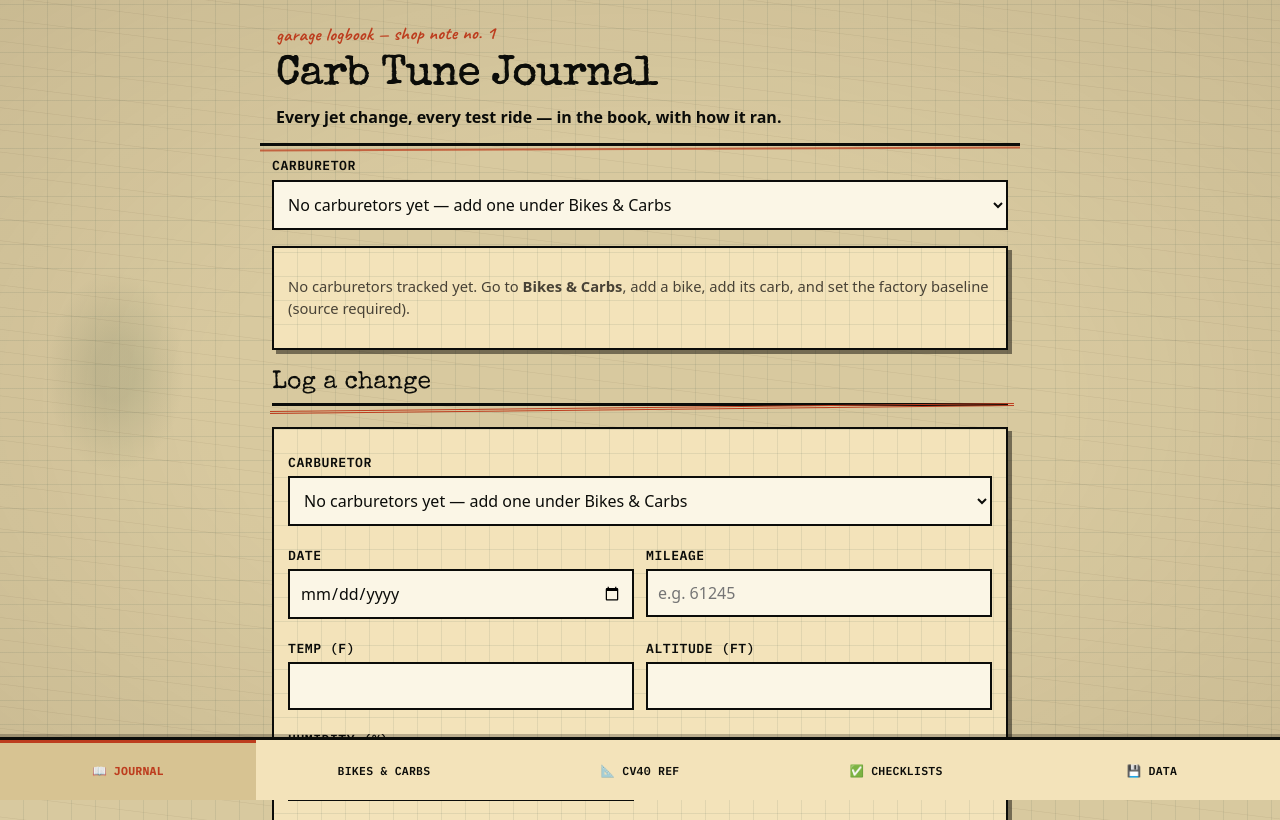
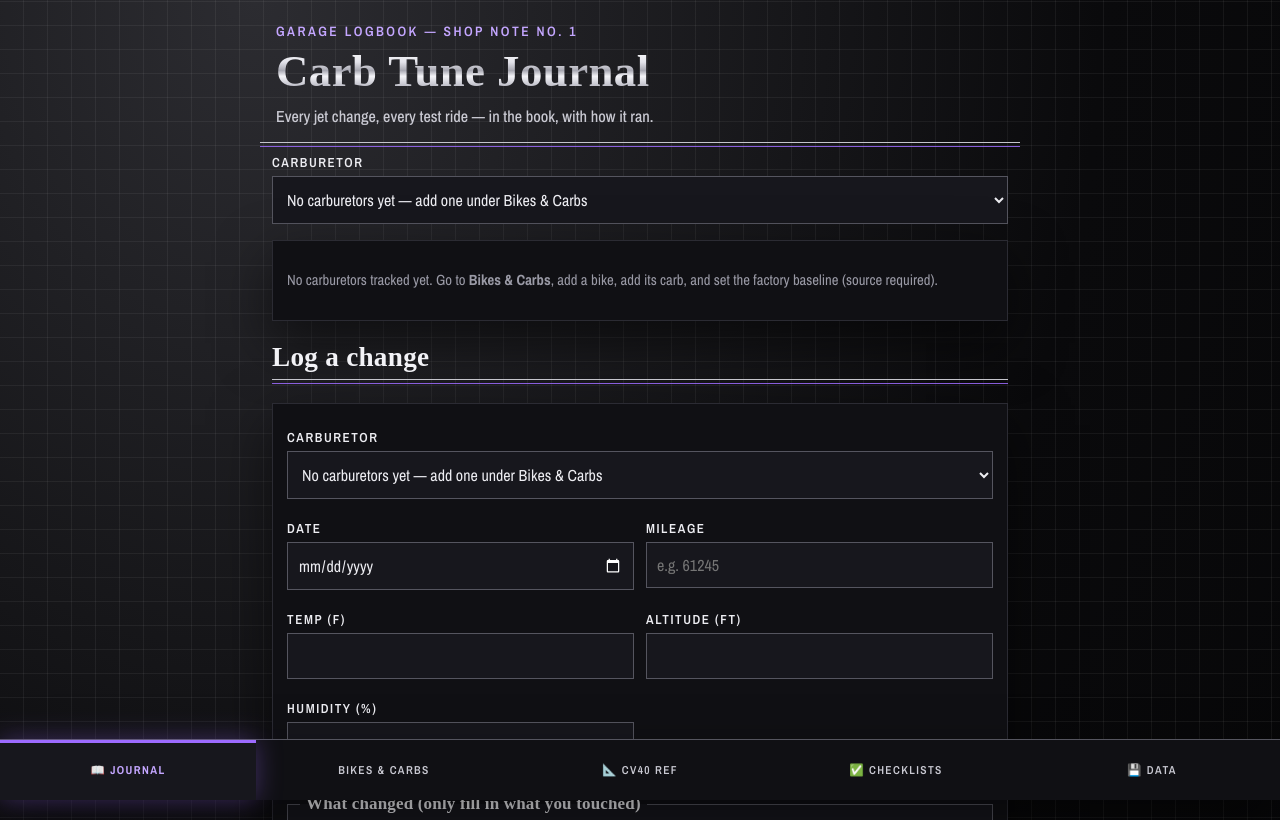
Before and after one commit to JoshuaPopps/carb-tune-journal-pwa, a plain HTML site: page index.html in a window 1280 px wide. Shown: the top 820 px of the page. Drawn offline with nearby package versions, Linux system fonts and the light colour scheme; a web font is replaced by a local one.

Commit message:
1990 Treatment restyle: tank black, chrome, purple glow

```diff
--- a/index.html
+++ b/index.html
@@ -1,16 +1,16 @@
 <!DOCTYPE html>
-<html lang="en">
+<html lang="en" data-theme="1990">
 <head>
 <meta charset="utf-8">
 <meta name="viewport" content="width=device-width, initial-scale=1, viewport-fit=cover">
 <title>Carb Tune Journal</title>
 <meta name="description" content="A tuning logbook for carbureted motorcycles. Log every jet, needle, and mixture-screw change — and how the bike ran afterward. Works offline, data stays on your device.">
-<meta name="theme-color" content="#d8c99f">
+<meta name="theme-color" content="#070709">
 <link rel="manifest" href="manifest.webmanifest">
 <link rel="icon" href="icons/icon-192.png">
 <link rel="preconnect" href="https://fonts.googleapis.com">
 <link rel="preconnect" href="https://fonts.gstatic.com" crossorigin>
-<link href="https://fonts.googleapis.com/css2?family=Caveat:wght@600;700&family=Chivo:wght@400;600;700&family=IBM+Plex+Mono:wght@400;600;700&family=Special+Elite&display=swap" rel="stylesheet">
+<link href="https://fonts.googleapis.com/css2?family=Archivo+Narrow:wght@400;500;600;700&family=UnifrakturCook:wght@700&display=swap" rel="stylesheet">
 <link rel="stylesheet" href="styles.css">
 </head>
 <body>
--- a/styles.css
+++ b/styles.css
@@ -1,68 +1,91 @@
-/* Carb Tune Journal — Evo Wiring Planner visual system (palette 1a):
-   warm aged-cream shop paper, heavy black ink, blue graph-paper grid,
-   typewriter display type, red wire accent. No gradients, no rounded
-   corporate cards. Visual theme only — no behavior changes. */
-:root {
-  --bg: #d8c99f;
-  --surface: #f3e3ba;
-  --surface-2: #d7c392;
-  --paper: #f3e3ba;
-  --input-bg: #fbf6e6;
-  --ink: #0b0c09;
-  --muted: #484236;
-  --line: #181812;
-  --orange: #bd3d1e;
-  --orange-ink: #fff3d3;
-  --signal: #185a40;
-  --caution: #704b08;
-  --green: #185a40;
-  --red: #bd3d1e;
-  --shadow: 7px 8px 0 rgba(16, 14, 9, .5);
-  --shadow-sm: 4px 4px 0 rgba(16, 14, 9, .5);
-  --paper-grid: rgba(66, 91, 77, .105);
-  --smudge: rgba(67, 45, 20, .13);
-  --sketch: rgba(11, 12, 9, .38);
-  --patina: rgba(61, 83, 58, .14);
-  --paper-fiber: rgba(73, 54, 27, .055);
-  --radius: 0;
+/* Carb Tune Journal — 1990 Treatment (1990 Softail scheme):
+   gloss tank black page, chrome headings and big jet numbers,
+   purple glow sparingly, Old English headings, pinstripe rules.
+   Visual theme only — no behavior changes. */
+:root[data-theme="1990"] {
+  --bg: #070709;
+  --bg-deep: #040405;
+  --panel: #101014;
+  --panel-2: #17171d;
+  --panel-3: #1e1e26;
+  --ink: #ededf2;
+  --ink-soft: #c9c9d2;
+  --muted: #9a9aa6;
+  --line: #2b2b33;
+  --line-strong: #55555f;
+  --accent: #9d6bff;
+  --accent-bright: #c4a6ff;
+  --accent-dim: rgba(157, 107, 255, .16);
+  --signal: #e5483c;
+  --btn-ink: #0b0b0d;
+  --chip-bg: #17171d;
+  --chip-line: #3a3a44;
+  --head-color: #f2f2f6;
+  --photo-frame: #000;
+  --stripe-a: #9d6bff;
+  --stripe-b: #d9d9e0;
+  --grid-line: rgba(255, 255, 255, .055);
+  --shadow: 0 22px 55px rgba(0, 0, 0, .55);
+  --glow: 0 0 26px rgba(157, 107, 255, .34);
+  color-scheme: dark;
 }
 * { box-sizing: border-box; }
 body {
   margin: 0;
   background:
-    radial-gradient(ellipse at 9% 18%, var(--patina) 0 1.2%, transparent 4.2%),
-    radial-gradient(ellipse at 86% 72%, var(--smudge) 0 .8%, transparent 3.8%),
-    repeating-linear-gradient(7deg, transparent 0 9px, var(--paper-fiber) 9.5px 10px, transparent 10.5px 22px),
-    repeating-linear-gradient(0deg, transparent 0 23px, var(--paper-grid) 23px 24px),
-    repeating-linear-gradient(90deg, transparent 0 23px, var(--paper-grid) 23px 24px),
-    var(--bg);
+    repeating-linear-gradient(0deg, transparent 0 23px, var(--grid-line) 23px 24px),
+    repeating-linear-gradient(90deg, transparent 0 23px, var(--grid-line) 23px 24px),
+    radial-gradient(120% 90% at 20% 0%, #2c2c31 0%, #0a0a0c 55%, #050506 100%);
+  background-color: var(--bg);
   color: var(--ink);
-  font-family: "Chivo", system-ui, -apple-system, "Segoe UI", Roboto, sans-serif;
+  font-family: "Archivo Narrow", system-ui, -apple-system, "Segoe UI", Roboto, sans-serif;
   font-size: 17px;
   line-height: 1.45;
   padding-bottom: 84px; /* room for the bottom nav */
 }
-body::before {
+/* Chrome type: gradient ink, never flat gray. */
+.chrome-text {
+  background: linear-gradient(180deg, #ffffff 0%, #e3e3ea 30%, #a8a8b2 48%, #f4f4f8 60%, #c6c6cf 78%, #8e8e99 100%);
+  -webkit-background-clip: text;
+  background-clip: text;
+  color: transparent;
+}
+/* Pinstripe divider: 5px, opacity .85 — 1px #d9d9e0 top line,
+   1px #9d6bff at 4px. */
+.pinstripe {
+  height: 5px;
+  opacity: .85;
+  border-top: 1px solid #d9d9e0;
+  position: relative;
+}
+.pinstripe::after {
   content: "";
-  position: fixed;
-  inset: 0;
-  z-index: -1;
-  pointer-events: none;
-  background:
-    radial-gradient(ellipse at 24% 88%, var(--patina) 0 5px, transparent 28px),
-    radial-gradient(ellipse at center, transparent 46%, rgba(65, 43, 20, .09) 100%);
-  mix-blend-mode: multiply;
+  position: absolute;
+  left: 0;
+  right: 0;
+  top: 3px;
+  border-top: 1px solid #9d6bff;
+}
+/* Due dot: 9px circle, signal red with glow. Red appears ONLY here. */
+.due-dot {
+  display: inline-block;
+  width: 9px;
+  height: 9px;
+  border-radius: 50%;
+  background: #e5483c;
+  box-shadow: 0 0 8px #e5483c;
+  vertical-align: middle;
 }
 button:focus-visible, input:focus-visible, select:focus-visible,
 textarea:focus-visible, a:focus-visible {
-  outline: 3px solid var(--signal);
-  outline-offset: 2px;
+  outline: 2px solid #9d6bff;
+  outline-offset: 3px;
 }
 .top {
   padding: 22px 16px 14px;
   max-width: 760px;
   margin: 0 auto;
-  border-bottom: 3px solid var(--ink);
+  border-bottom: 1px solid var(--line-strong);
   position: relative;
 }
 .top::after {
@@ -70,86 +93,98 @@ textarea:focus-visible, a:focus-visible {
   position: absolute;
   left: 0;
   right: 0;
-  bottom: -7px;
-  border-bottom: 2px solid var(--orange);
-  opacity: .72;
-  transform: rotate(-.22deg);
+  bottom: -6px;
+  height: 5px;
+  opacity: .85;
+  border-top: 1px solid #d9d9e0;
+  background: linear-gradient(180deg, transparent 0 3px, #9d6bff 3px 4px, transparent 4px);
 }
 .eyebrow {
   margin: 0 0 6px;
-  color: var(--orange);
-  font-family: "Caveat", cursive;
-  font-size: 1.15rem;
-  font-weight: 700;
-  letter-spacing: .02em;
-  transform: rotate(-.6deg);
-  transform-origin: left center;
+  color: var(--accent-bright);
+  font-family: "Archivo Narrow", system-ui, sans-serif;
+  font-size: 0.85rem;
+  font-weight: 600;
+  text-transform: uppercase;
+  letter-spacing: .18em;
 }
 .top h1 {
   margin: 0;
-  font-family: "Special Elite", "Courier New", serif;
-  font-weight: 400;
-  font-size: clamp(1.9rem, 7vw, 2.6rem);
-  line-height: 1;
-  letter-spacing: -.01em;
-  text-shadow: .65px 0 currentColor, -.45px .35px rgba(11, 12, 9, .55);
+  font-family: "UnifrakturCook", serif;
+  font-weight: 700;
+  font-size: clamp(2rem, 8vw, 2.8rem);
+  line-height: 1.05;
+  letter-spacing: .01em;
+  background: linear-gradient(180deg, #ffffff 0%, #e3e3ea 30%, #a8a8b2 48%, #f4f4f8 60%, #c6c6cf 78%, #8e8e99 100%);
+  -webkit-background-clip: text;
+  background-clip: text;
+  color: transparent;
 }
 .tagline {
   margin: 10px 0 0;
-  color: var(--ink);
-  font-weight: 600;
+  color: var(--ink-soft);
+  font-weight: 500;
   font-size: 1rem;
 }
 main { max-width: 760px; margin: 0 auto; padding: 0 12px 24px; }
 .view { display: none; }
 .view.active { display: block; }
 h2 {
-  font-family: "Special Elite", "Courier New", serif;
-  font-weight: 400;
-  font-size: 1.55rem;
+  font-family: "UnifrakturCook", serif;
+  font-weight: 700;
+  font-size: 1.7rem;
   line-height: 1.1;
-  border-bottom: 3px solid var(--ink);
+  letter-spacing: .01em;
+  color: var(--head-color);
+  border-bottom: 1px solid var(--line-strong);
   padding-bottom: 6px;
   position: relative;
 }
 h2::after {
   content: "";
   position: absolute;
-  left: -2px;
-  right: -6px;
-  bottom: -7px;
-  border-bottom: 3px double var(--orange);
-  transform: rotate(-.6deg);
+  left: 0;
+  right: 0;
+  bottom: -6px;
+  height: 5px;
+  opacity: .85;
+  border-top: 1px solid #d9d9e0;
+  background: linear-gradient(180deg, transparent 0 3px, #9d6bff 3px 4px, transparent 4px);
 }
 h3 {
-  font-family: "Special Elite", "Courier New", serif;
-  font-weight: 400;
-  font-size: 1.25rem;
+  font-family: "UnifrakturCook", serif;
+  font-weight: 700;
+  font-size: 1.35rem;
+  letter-spacing: .01em;
+  color: var(--head-color);
   margin: 22px 0 8px;
 }
-h4 { margin: 0 0 4px; font-family: "Special Elite", "Courier New", serif; font-weight: 400; }
+h4 {
+  margin: 0 0 4px;
+  font-family: "UnifrakturCook", serif;
+  font-weight: 700;
+  letter-spacing: .01em;
+  color: var(--head-color);
+}
 .muted { color: var(--muted); font-size: 0.92rem; }
 .card {
-  background:
-    repeating-linear-gradient(0deg, transparent 0 23px, var(--paper-grid) 23px 24px),
-    repeating-linear-gradient(90deg, transparent 0 23px, var(--paper-grid) 23px 24px),
-    var(--surface);
+  background: var(--panel);
   color: var(--ink);
-  border: 2px solid var(--ink);
+  border: 1px solid var(--line);
   border-radius: 0;
   padding: 14px;
   margin: 16px 0;
-  box-shadow: var(--shadow-sm);
+  box-shadow: var(--shadow);
 }
 .card .muted { color: var(--muted); }
 label {
   display: block;
   margin: 10px 0;
-  font-family: "IBM Plex Mono", monospace;
+  font-family: "Archivo Narrow", system-ui, sans-serif;
   font-weight: 600;
   font-size: 0.82rem;
   text-transform: uppercase;
-  letter-spacing: .04em;
+  letter-spacing: .12em;
 }
 input[type="text"], input[type="number"], input[type="date"],
 select, textarea {
@@ -157,110 +192,126 @@ select, textarea {
   width: 100%;
   margin-top: 4px;
   padding: 11px 10px;
-  font-family: "Chivo", system-ui, sans-serif;
+  font-family: "Archivo Narrow", system-ui, sans-serif;
   font-size: 1rem;
-  border: 2px solid var(--ink);
+  border: 1px solid var(--line-strong);
   border-radius: 0;
-  background: var(--input-bg);
+  background: var(--panel-2);
   color: var(--ink);
 }
 input[type="checkbox"] {
   width: 22px;
   height: 22px;
-  accent-color: var(--orange);
+  accent-color: var(--accent);
   vertical-align: middle;
 }
 .grid { display: grid; grid-template-columns: 1fr 1fr; gap: 0 12px; }
 @media (max-width: 520px) { .grid { grid-template-columns: 1fr; } }
 fieldset {
-  border: 2px solid var(--ink);
+  border: 1.5px solid var(--line-strong);
   border-radius: 0;
   margin: 14px 0;
   padding: 0 12px 6px;
-  background: var(--input-bg);
+  background: var(--panel-2);
 }
 legend {
-  font-family: "Special Elite", "Courier New", serif;
-  font-weight: 400;
+  font-family: "UnifrakturCook", serif;
+  font-weight: 700;
+  letter-spacing: .01em;
+  color: var(--head-color);
   padding: 0 6px;
 }
 button {
-  font-family: "IBM Plex Mono", monospace;
+  font-family: "Archivo Narrow", system-ui, sans-serif;
   font-weight: 700;
   font-size: 0.9rem;
   text-transform: uppercase;
-  letter-spacing: .04em;
+  letter-spacing: .12em;
   padding: 12px 18px;
-  border: 2px solid var(--ink);
+  border: 1px solid var(--line-strong);
   border-radius: 0;
-  background: var(--surface);
+  background: var(--panel-2);
   color: var(--ink);
   cursor: pointer;
   margin: 6px 6px 6px 0;
   min-height: 44px;
-  box-shadow: 3px 3px 0 var(--ink);
 }
-button:hover { transform: translate(-1px, -2px); box-shadow: 5px 5px 0 var(--ink); }
-button:active { transform: translate(2px, 2px); box-shadow: 1px 1px 0 var(--ink); }
-button.primary { background: var(--orange); color: var(--orange-ink); border-color: var(--ink); }
-button.secondary { background: var(--surface-2); color: var(--ink); }
-button.danger { background: var(--ink); color: var(--orange-ink); border-color: var(--orange); }
-button.mini { padding: 4px 10px; font-size: 0.8rem; min-height: 0; float: right; box-shadow: 2px 2px 0 var(--ink); }
+button:hover { border-color: var(--accent); color: var(--accent-bright); }
+button:active { transform: translate(1px, 1px); }
+button.primary {
+  background: linear-gradient(180deg, #fdfdff 0%, #d7d7de 38%, #9a9aa4 52%, #e6e6ec 68%, #b9b9c2 100%);
+  color: #0b0b0d;
+  border-color: var(--line-strong);
+}
+button.primary:hover { color: #0b0b0d; box-shadow: var(--glow); }
+button.secondary { background: var(--panel-3); color: var(--ink); }
+button.danger { background: var(--panel-3); color: var(--ink-soft); border-color: var(--line-strong); }
+button.mini { padding: 4px 10px; font-size: 0.8rem; min-height: 0; float: right; }
 table.setup { width: 100%; border-collapse: collapse; }
-table.setup td { padding: 8px 4px; border-bottom: 1px dashed var(--line); vertical-align: top; }
-table.setup td:first-child { font-weight: 600; width: 42%; }
+table.setup td { padding: 8px 4px; border-bottom: 1px dotted var(--line-strong); vertical-align: top; }
+table.setup td:first-child { font-weight: 600; width: 42%; color: var(--ink-soft); }
+/* Jet numbers and spec values in big chrome type. */
+table.setup td:last-child {
+  font-size: 1.35rem;
+  font-weight: 700;
+  line-height: 1.1;
+  background: linear-gradient(180deg, #ffffff 0%, #e3e3ea 30%, #a8a8b2 48%, #f4f4f8 60%, #c6c6cf 78%, #8e8e99 100%);
+  -webkit-background-clip: text;
+  background-clip: text;
+  color: transparent;
+}
 .badge {
   display: inline-block;
-  font-family: "IBM Plex Mono", monospace;
+  font-family: "Archivo Narrow", system-ui, sans-serif;
   font-size: 0.72rem;
   font-weight: 700;
-  letter-spacing: .05em;
+  letter-spacing: .12em;
   padding: 2px 7px;
-  border: 2px solid var(--ink);
+  border: 1px solid var(--chip-line);
   border-radius: 0;
   white-space: nowrap;
 }
-.badge.stock { background: #dcead9; color: var(--signal); }
-.badge.changed { background: #f6d9b8; color: var(--orange); }
-.badge.nobase { background: var(--surface-2); color: var(--muted); }
-.source { font-size: 0.9rem; color: var(--muted); font-family: "IBM Plex Mono", monospace; }
-.source.warn { color: var(--red); font-weight: 700; }
-.entry { border-top: 2px dashed var(--line); padding: 12px 0; }
+.badge.stock { background: var(--chip-bg); color: var(--accent-bright); }
+.badge.changed { background: var(--accent-dim); color: var(--accent-bright); border-color: var(--accent); }
+.badge.nobase { background: var(--chip-bg); color: var(--muted); }
+.source { font-size: 0.9rem; color: var(--muted); font-family: "Archivo Narrow", system-ui, sans-serif; }
+.source.warn { color: var(--accent-bright); font-weight: 700; }
+.entry { border-top: 1px dotted var(--line-strong); padding: 12px 0; }
 .entry header { margin-bottom: 6px; }
 .delta {
-  background: rgba(189, 61, 30, .08);
-  border-left: 3px solid var(--orange);
+  background: var(--accent-dim);
+  border-left: 3px solid var(--accent);
   padding: 6px 8px;
   margin: 4px 0;
 }
-.cond { color: var(--muted); font-size: 0.9rem; font-family: "IBM Plex Mono", monospace; }
-.tip { border-left: 3px solid var(--orange); padding: 2px 0 2px 12px; margin: 14px 0; }
+.cond { color: var(--muted); font-size: 0.9rem; font-family: "Archivo Narrow", system-ui, sans-serif; }
+.tip { border-left: 3px solid var(--accent); padding: 2px 0 2px 12px; margin: 14px 0; }
 .tip p { margin: 0; }
-.check { border-top: 2px dashed var(--line); padding: 12px 0; }
-.check.done { opacity: 0.75; }
+.check { border-top: 1px dotted var(--line-strong); padding: 12px 0; }
+.check.done { opacity: 0.6; }
 .check.done b { text-decoration: line-through; }
 .check p { margin: 6px 0 6px 30px; }
 .check input[type="text"] { margin-left: 30px; width: calc(100% - 30px); }
-.carbrow { padding: 8px 0; border-top: 1px dashed var(--line); }
+.carbrow { padding: 8px 0; border-top: 1px dotted var(--line-strong); }
 .bottomnav {
   position: fixed;
   left: 0; right: 0; bottom: 0;
   display: flex;
-  background: var(--surface);
-  border-top: 3px solid var(--ink);
-  box-shadow: 0 -3px 0 rgba(16, 14, 9, .25);
+  background: var(--panel);
+  border-top: 1px solid var(--line-strong);
+  box-shadow: var(--shadow);
   padding-bottom: env(safe-area-inset-bottom);
   z-index: 10;
 }
 .navbtn {
   flex: 1;
   background: none;
-  color: var(--ink);
-  font-family: "IBM Plex Mono", monospace;
+  color: var(--ink-soft);
+  font-family: "Archivo Narrow", system-ui, sans-serif;
   font-size: 0.72rem;
   font-weight: 600;
   text-transform: uppercase;
-  letter-spacing: .02em;
+  letter-spacing: .12em;
   padding: 10px 2px;
   margin: 0;
   border: none;
@@ -268,14 +319,14 @@ table.setup td:first-child { font-weight: 600; width: 42%; }
   min-height: 60px;
   box-shadow: none;
 }
-.navbtn:hover { transform: none; box-shadow: none; background: var(--surface-2); }
-.navbtn.active { color: var(--orange); font-weight: 700; background: var(--surface-2); box-shadow: inset 0 3px 0 var(--orange); }
+.navbtn:hover { transform: none; box-shadow: none; background: var(--panel-2); color: var(--ink); border-color: transparent; }
+.navbtn.active { color: var(--accent-bright); font-weight: 700; background: var(--panel-2); box-shadow: inset 0 3px 0 var(--accent), var(--glow); }
 .toast {
   position: fixed;
   left: 12px; right: 12px; bottom: 76px;
-  background: var(--ink);
-  color: var(--orange-ink);
-  border: 2px solid var(--orange);
+  background: var(--panel-3);
+  color: var(--ink);
+  border: 1px solid var(--line-strong);
   padding: 12px 16px;
   border-radius: 0;
   text-align: center;
@@ -283,11 +334,11 @@ table.setup td:first-child { font-weight: 600; width: 42%; }
   pointer-events: none;
   transition: opacity 0.2s;
   z-index: 20;
-  box-shadow: var(--shadow-sm);
-  font-family: "IBM Plex Mono", monospace;
+  box-shadow: var(--shadow);
+  font-family: "Archivo Narrow", system-ui, sans-serif;
   font-size: 0.9rem;
 }
 .toast.show { opacity: 1; }
-.toast.error { background: var(--red); border-color: var(--ink); color: var(--orange-ink); }
-a { color: var(--orange); text-underline-offset: 3px; }
+.toast.error { background: var(--panel-3); border-color: var(--accent); color: var(--accent-bright); }
+a { color: var(--accent-bright); text-underline-offset: 3px; }
 a:hover { color: var(--ink); }
--- a/sw.js
+++ b/sw.js
@@ -1,6 +1,6 @@
 /* Carb Tune Journal service worker — app-shell cache so the journal
  * works offline in the garage. Version the cache name on release. */
-var CACHE = 'carb-tune-journal-v4';
+var CACHE = 'carb-tune-journal-v5';
 var ASSETS = [
   './', './index.html', './styles.css', './app.js',
   './manifest.webmanifest',
```
Also changed, not shown: manifest.webmanifest.
